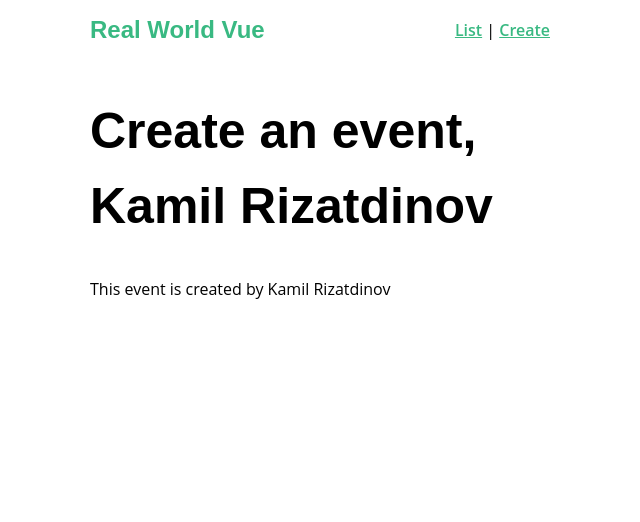
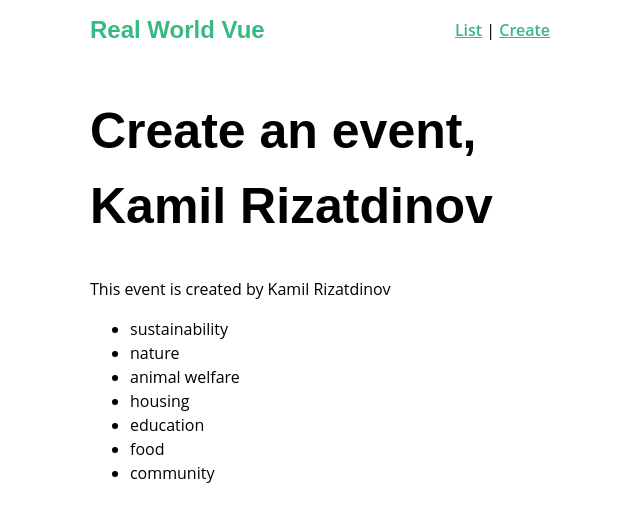
Before and after one commit to KamilRizatdinov/VueMasteryCourses, a Vue app: page /event/create in a window 1280 px wide. Shown: the top 522 px of the page, without its empty margins (320-960 px from the left). Built offline with nearby package versions, Linux system fonts and the light colour scheme.

Commit message:
Add tip 3 in README.md

```diff
--- a/src/views/EventCreate.vue
+++ b/src/views/EventCreate.vue
@@ -2,6 +2,11 @@
   <div>
     <h1>Create an event, {{ user.name }}</h1>
     <p>This event is created by {{ user.name }}</p>
+    <ul>
+      <li v-for="category in categories" :key="category">
+        {{ category }}
+      </li>
+    </ul>
   </div>
 </template>
 
```
Also changed, not shown: 1 other file (tests, documents, lock files or other folders).
